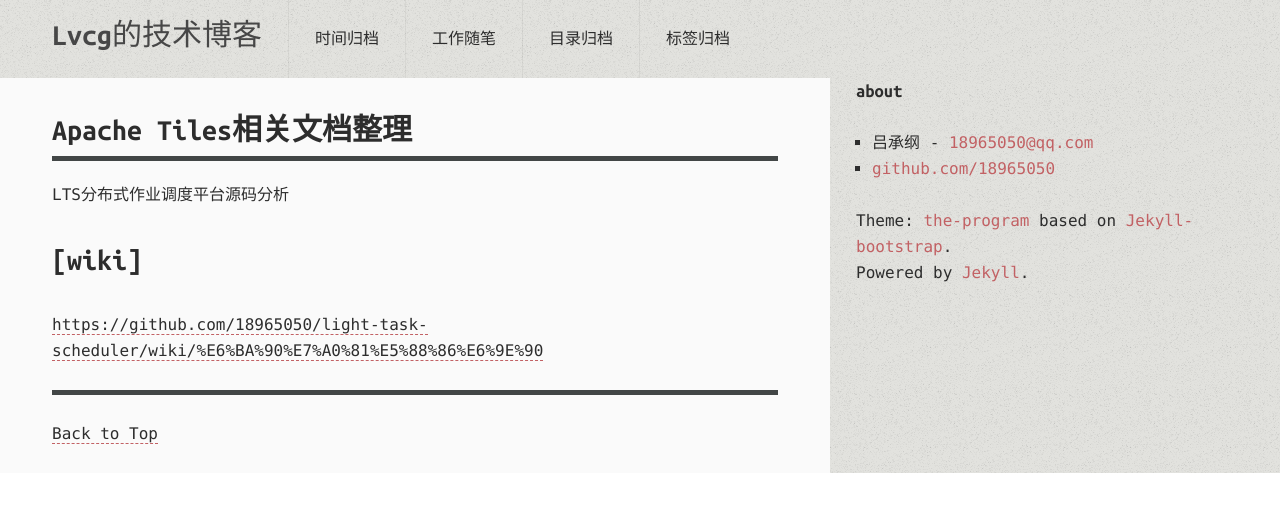
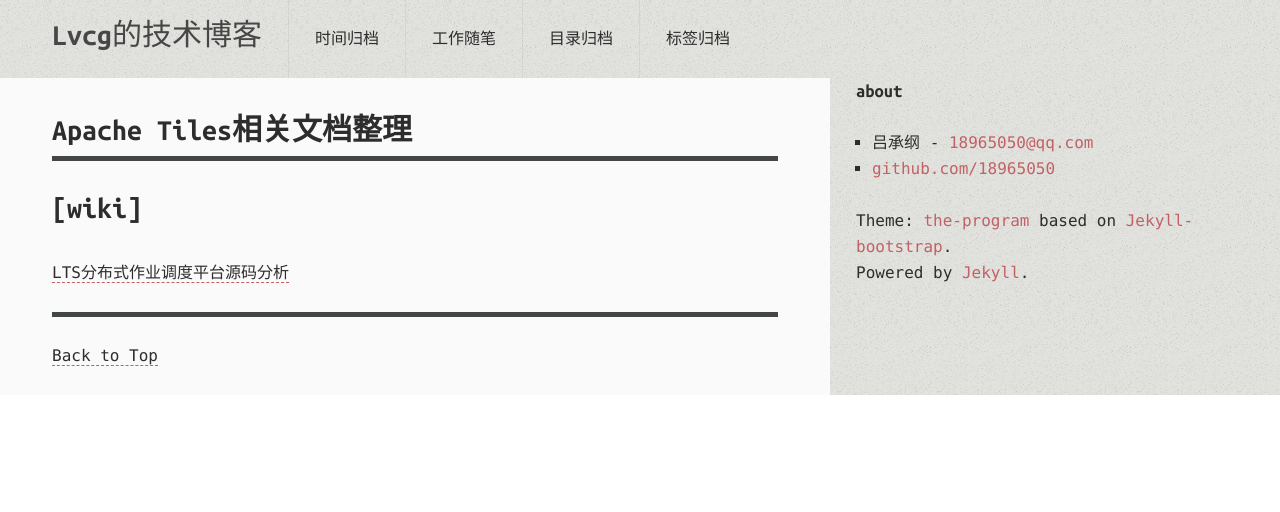
Before and after one commit to 18965050/18965050.github.io, a Jekyll site: the page built from work/lts-analysis.md, in a window 1280 px wide. Shown: the top 512 px of the page. Built offline with Jekyll 4.4.1, drawn with Linux system fonts in a browser that asks for light colours; comment, search, counter and statistics services are not loaded.

Commit message:
文档修改

```diff
--- a/work/lts-analysis.md
+++ b/work/lts-analysis.md
@@ -5,7 +5,7 @@ description: ""
 ---
 {% include JB/setup %}
 
-LTS分布式作业调度平台源码分析
+
 
 ## [wiki]
-[https://github.com/18965050/light-task-scheduler/wiki/%E6%BA%90%E7%A0%81%E5%88%86%E6%9E%90](https://github.com/18965050/light-task-scheduler/wiki/%E6%BA%90%E7%A0%81%E5%88%86%E6%9E%90 "Light-Task-Scheduler源码分析")
+[LTS分布式作业调度平台源码分析](https://github.com/18965050/light-task-scheduler/wiki/%E6%BA%90%E7%A0%81%E5%88%86%E6%9E%90 "Light-Task-Scheduler源码分析")
```
